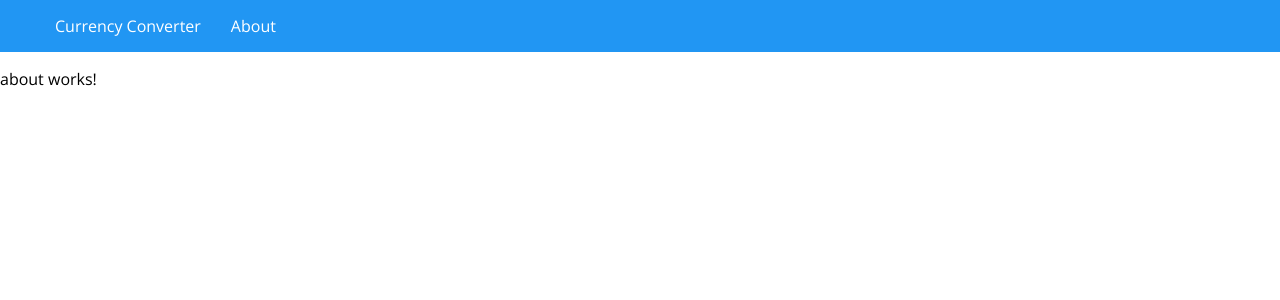
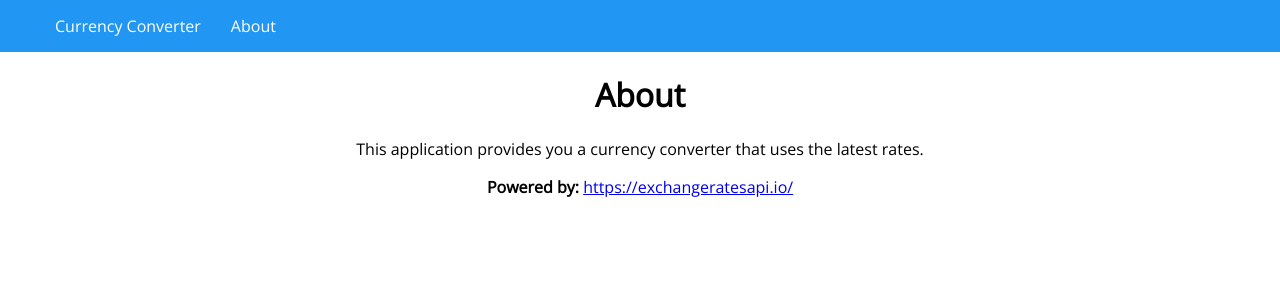
Before and after one commit to lucas-goldner/angular-hello-world, an Angular app: page /about in a window 1280 px wide. Shown: the top 300 px of the page. Built offline with nearby package versions, Linux system fonts and the light colour scheme.

Commit message:
Made the about page

```diff
--- a/src/app/about/about.component.css
+++ b/src/app/about/about.component.css
@@ -0,0 +1,3 @@
+:host {
+  text-align: center;
+}
--- a/src/app/about/about.component.html
+++ b/src/app/about/about.component.html
@@ -1 +1,16 @@
-<p>about works!</p>
+<div class="container">
+  <h1>About</h1>
+  <p>
+    This application provides you a currency converter that uses the latest
+    rates.
+  </p>
+  <p>
+    <b>Powered by: </b>
+    <a
+      href="https://exchangeratesapi.io/"
+      target="_blank"
+      rel="noopener noreferrer"
+      >https://exchangeratesapi.io/</a
+    >
+  </p>
+</div>
```
